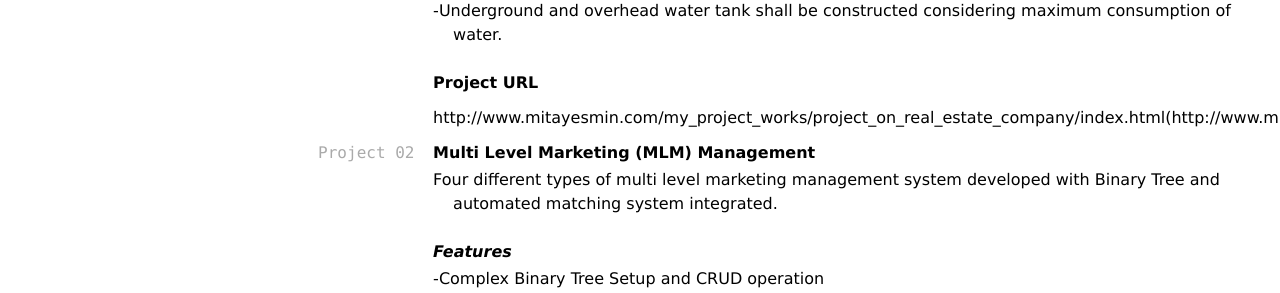
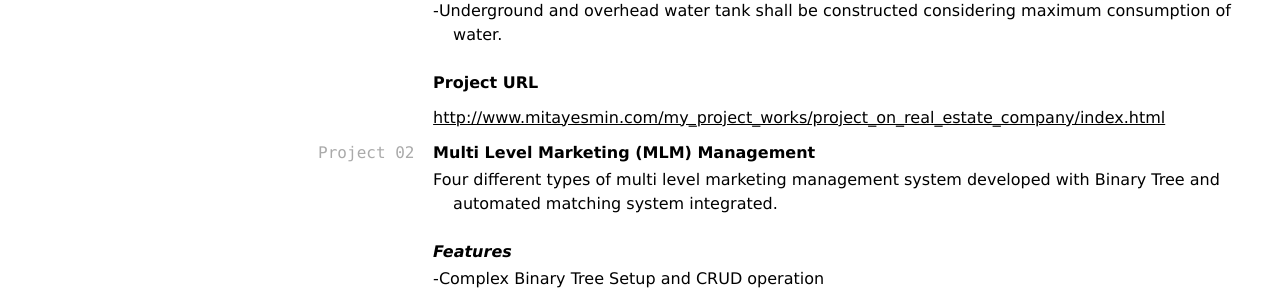
Before and after one commit to mita07/my-resume, a Jekyll site: the page built from index.md, in a window 1280 px wide and 900 px high, scrolled down 2638 px. Shown: the part 152-445 px from the top of the window. Built offline with Jekyll 4.4.1, drawn with Linux system fonts in a browser that asks for light colours.

Commit message:
Update index.md

```diff
--- a/index.md
+++ b/index.md
@@ -139,7 +139,7 @@ __*Features*__
 
 __Project URL__
 
-http://www.mitayesmin.com/my_project_works/project_on_real_estate_company/index.html(http://www.mitayesmin.com/my_project_works/project_on_real_estate_company/index.html)
+[http://www.mitayesmin.com/my_project_works/project_on_real_estate_company/index.html](http://www.mitayesmin.com/my_project_works/project_on_real_estate_company/index.html)
 
 
 `Project 02`
```
